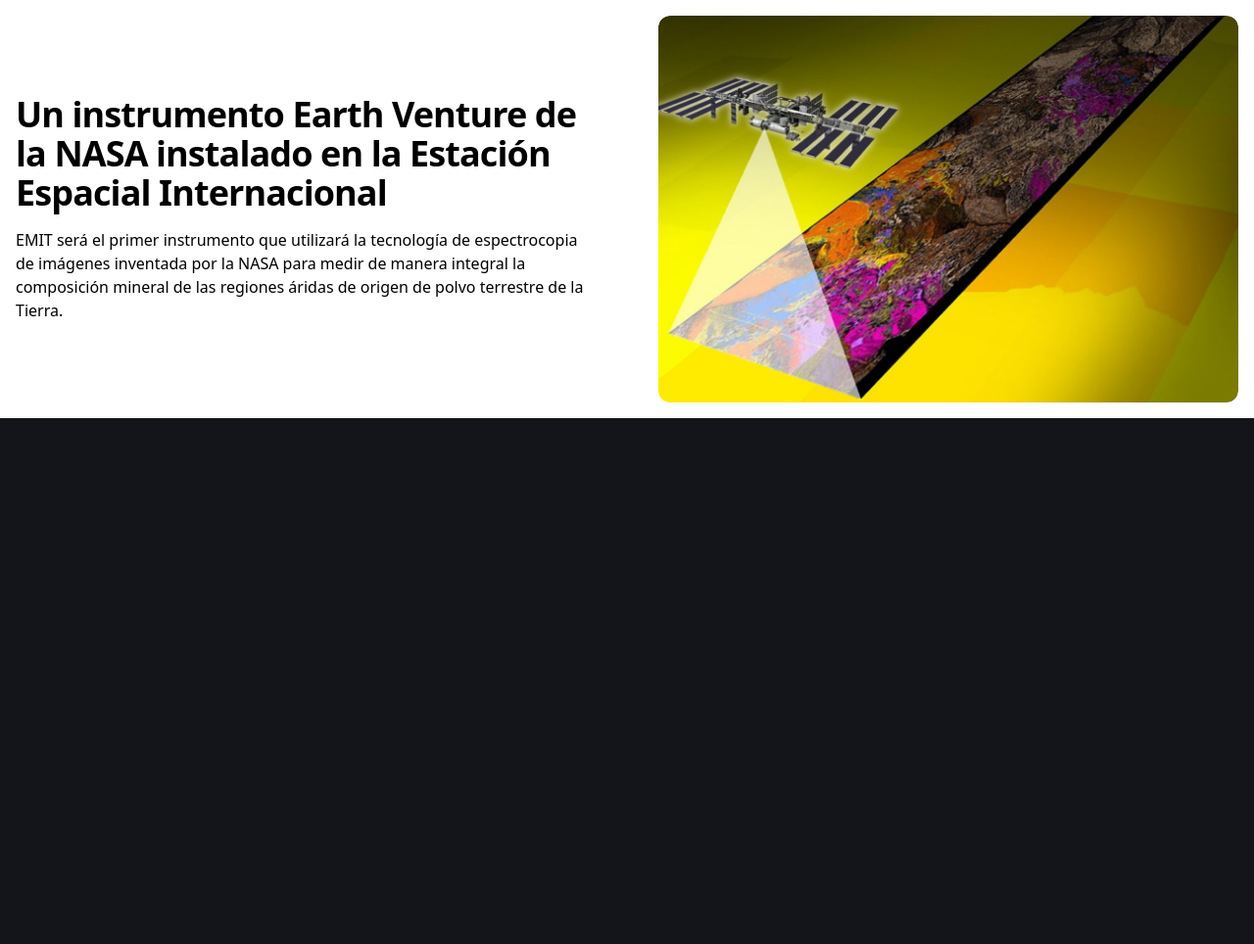
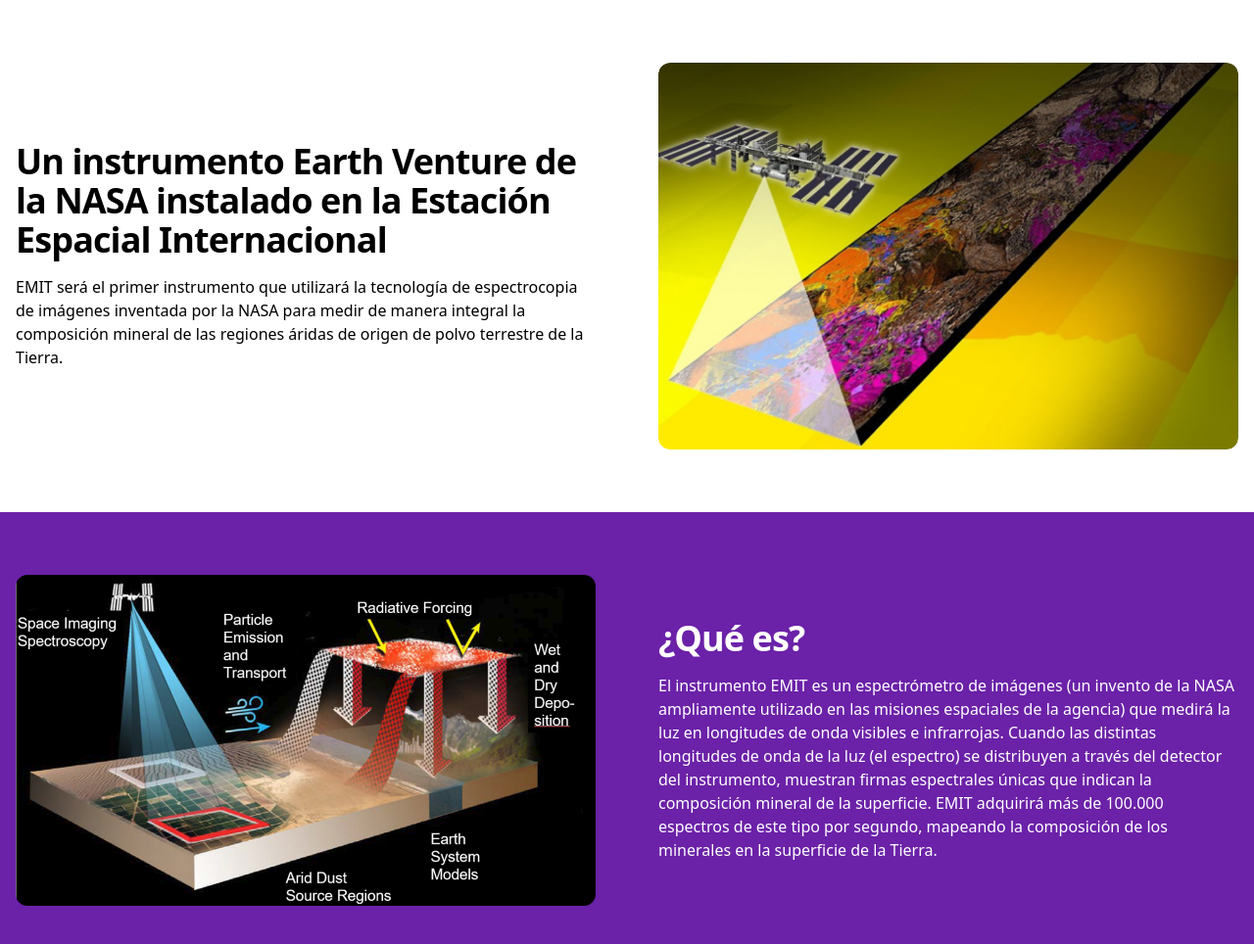
Before and after one commit to OscarDelgadillo2501/Emit, an Astro site: page / in a window 1280 px wide. Shown: the part 64-1028 px from the top of the page at 98% size. Before the commit the page ends 800 px from the top, so only its background shows below. Built offline with nearby package versions, Linux system fonts and the light colour scheme; Astro itself is replaced by a stand-in of ours.

Commit message:
add about, adjust hero

```diff
--- /dev/null
+++ b/src/components/About.astro
@@ -0,0 +1,19 @@
+<section class="bg-purple-800 text-white">
+  <div class="max-w-screen-xl mx-auto grid md:grid-cols-2 gap-8 lg:gap-16 px-4 py-16">
+    <div class="rounded-xl">
+      <img class="rounded-xl" src="about.png" width="600px" />
+    </div>
+    <div class="place-self-center">
+      <h1 class="text-4xl font-bold tracking-tight mb-4">¿Qué es?</h1>
+      <p class="font-medium">
+        El instrumento EMIT es un espectrómetro de imágenes (un invento de la NASA ampliamente
+        utilizado en las misiones espaciales de la agencia) que medirá la luz en longitudes de onda
+        visibles e infrarrojas. Cuando las distintas longitudes de onda de la luz (el espectro) se
+        distribuyen a través del detector del instrumento, muestran firmas espectrales únicas que
+        indican la composición mineral de la superficie. EMIT adquirirá más de 100.000 espectros de
+        este tipo por segundo, mapeando la composición de los minerales en la superficie de la
+        Tierra.
+      </p>
+    </div>
+  </div>
+</section>
--- a/src/components/Hero.astro
+++ b/src/components/Hero.astro
@@ -1,5 +1,5 @@
 <main class="bg-white">
-  <div class="max-w-screen-2xl mx-auto grid md:grid-cols-2 gap-8 lg:gap-16 p-4">
+  <div class="max-w-screen-xl mx-auto grid md:grid-cols-2 gap-8 lg:gap-16 px-4 py-16">
     <div class="place-self-center">
       <h1 class="text-4xl font-bold tracking-tight mb-4">
         Un instrumento Earth Venture de la NASA instalado en la Estación Espacial Internacional
--- a/src/pages/index.astro
+++ b/src/pages/index.astro
@@ -2,9 +2,11 @@
 import Layout from "../layouts/Layout.astro"
 import Header from "../components/Header/Header.astro"
 import Hero from "../components/Hero.astro"
+import About from "../components/About.astro"
 ---
 
 <Layout title="EMIT">
   <Header />
   <Hero />
+  <About />
 </Layout>
```
Also changed, not shown: public/about.png (added).
